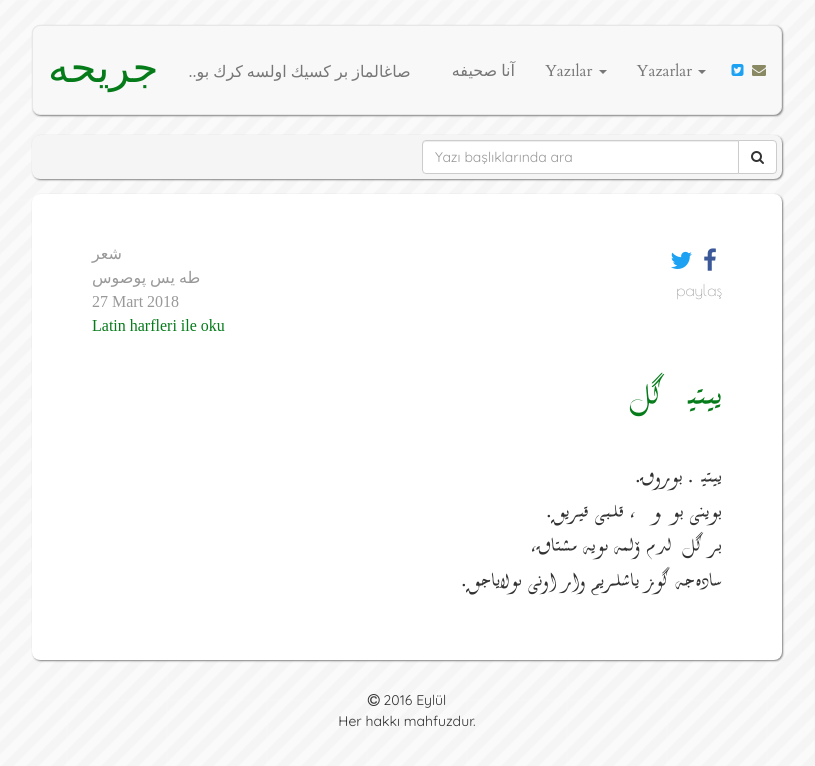
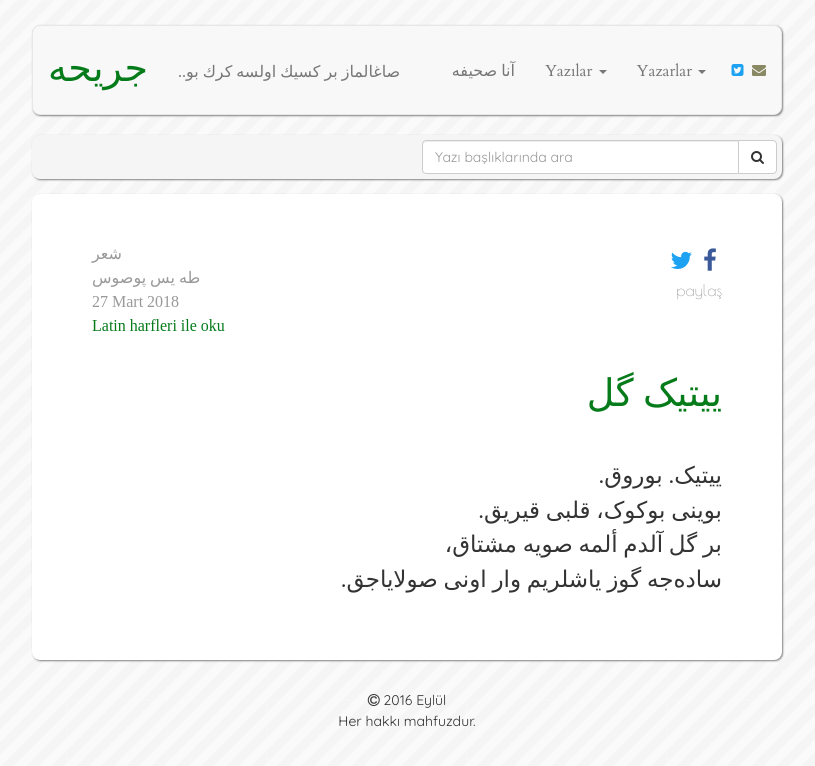
Before and after one commit to muhammedaydogdu/muhammedaydogdu.github.io, a Jekyll site: the page built from _posts/2018-03-27-yitik-gul-os.md, in a window 1280 px wide. Shown: the top 766 px of the page, without its empty margins (233-1048 px from the left). Built offline with Jekyll 4.4.1, drawn with Linux system fonts in a browser that asks for light colours; some web fonts are replaced.

Commit message:
Update style.css

```diff
--- a/css/style.css
+++ b/css/style.css
@@ -4,6 +4,9 @@
 
   font-family: Divani;
   src: url('../fonts/UKIJDi.ttf');
+
+  font-family: Farsi Simple;
+  src: url('../fonts/Frsspout.ttf');
 }
 
 body {
@@ -129,7 +132,7 @@
 }
 
 .os-text {
-  font-family: Divani;
+  font-family: 'Lateef', cursive;
 }
 
 .container .jumbotron .os-text p {
@@ -141,5 +144,6 @@
 }
 
 #os-baslik {
-  font-size: 42px;
+  font-family: Farsi Simple;
+  font-size: 38px;
 }
```
